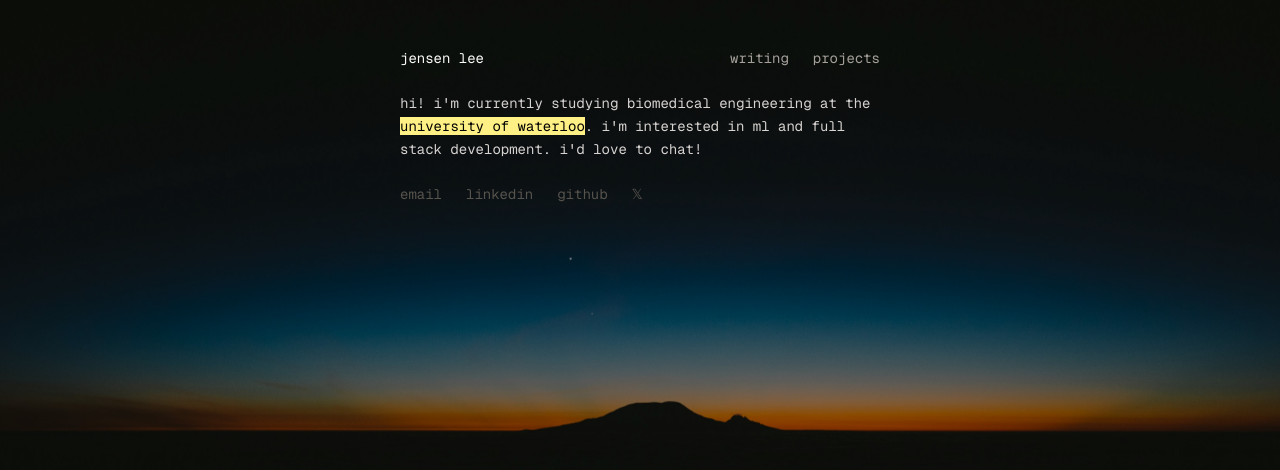
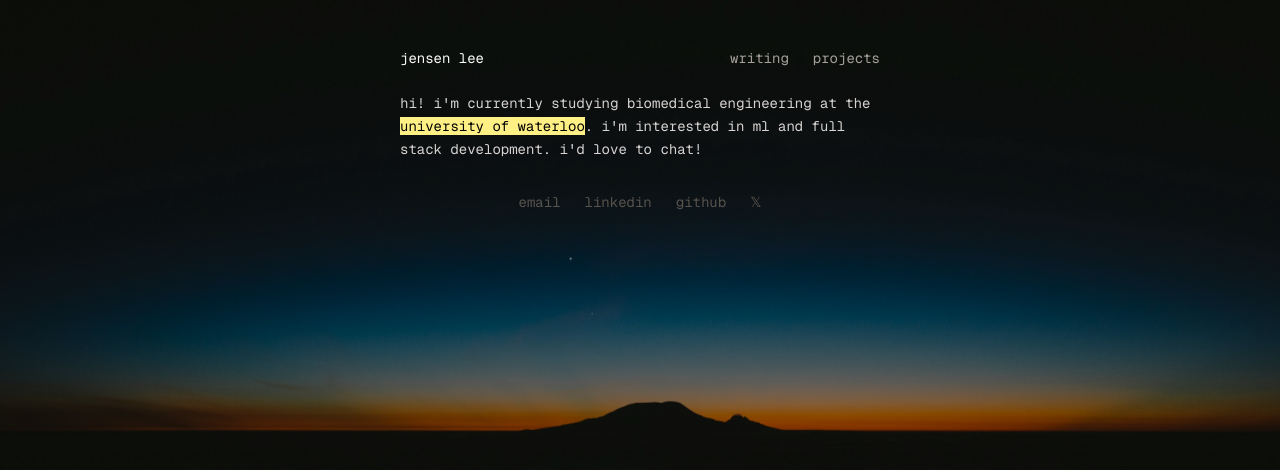
Before and after one commit to jensenleedesignstudio/personal-portfolio, a Next.js app: page / in a window 1280 px wide. Shown: the top 470 px of the page. Built offline with nearby package versions, Linux system fonts and the light colour scheme.

Commit message:
center and lower social links

```diff
--- a/app/page.tsx
+++ b/app/page.tsx
@@ -31,7 +31,7 @@ export default function Home(){
               </span>
             </p>
 
-        <nav className = "mt-6 flex gap-6 text-stone-600">
+        <nav className = "mt-auto flex flex-wrap justify-center gap-6 pt-8 text-stone-600">
           <a className="reveal-line" style={{ animationDelay: "2s" }} href = "mailto:j2355lee@uwaterloo.ca">email</a>
           <a className="reveal-line" style={{ animationDelay: "2.15s" }} href = "https://www.linkedin.com/in/jensen-lee-33b339319/" target = "_blank" rel = "noopener">linkedin</a>
           <a className="reveal-line" style={{ animationDelay: "2.3s" }} href = "https://github.com/jensenleedesignstudio" target = "_blank" rel = "noopener">github</a>
```
